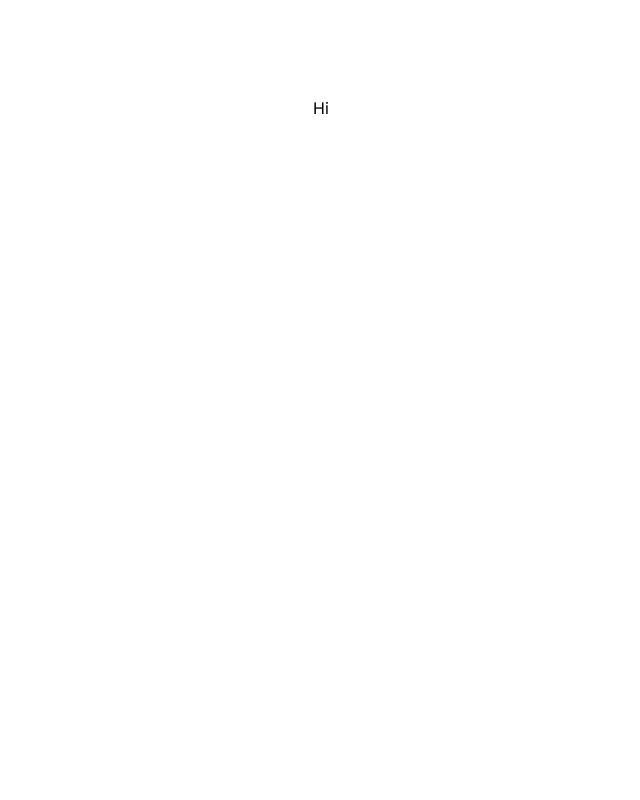
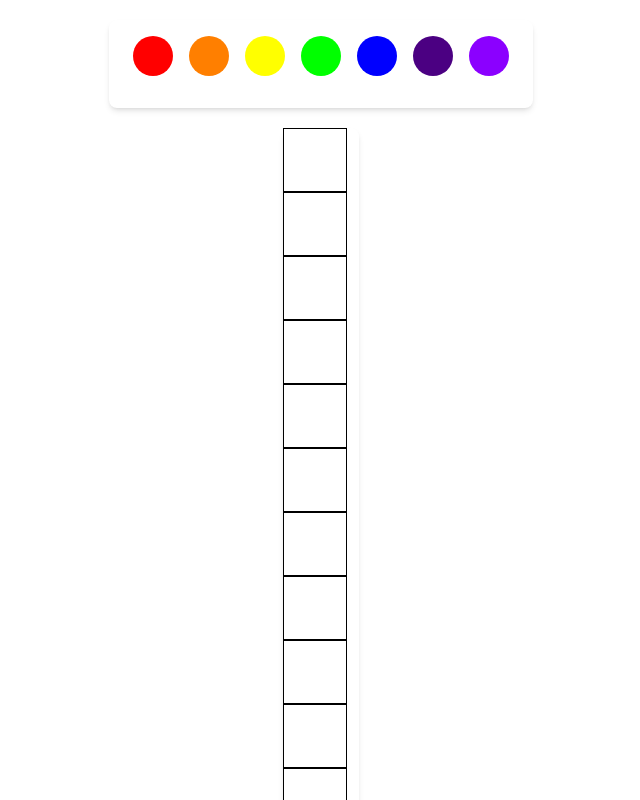
Before and after one commit to anindosarker/pixel-art, a Next.js app: page / in a window 1280 px wide. Shown: the top 800 px of the page, without its empty margins (319-959 px from the left). Built offline with nearby package versions, Linux system fonts and the light colour scheme.

Commit message:
initial ui

```diff
--- /dev/null
+++ b/app/components/Canvas.tsx
@@ -0,0 +1,19 @@
+'use client';
+import React, { useState } from "react";
+import DrawingBoard from "./DrawingBoard";
+import ColorSelection from "./ColorSelection";
+
+export default function Canvas() {
+  const [selectedColor, setSelectedColor] = useState("");
+
+  const handleColorSelect = (color: string) => {
+    setSelectedColor(color);
+  };
+
+  return (
+    <div>
+      <ColorSelection />
+      <DrawingBoard />
+    </div>
+  );
+}
--- /dev/null
+++ b/app/components/ColorSelection.tsx
@@ -0,0 +1,34 @@
+'use client';
+import React from "react";
+
+export default function ColorSelection() {
+  const rainbowColors = [
+    "#FF0000",
+    "#FF7F00",
+    "#FFFF00",
+    "#00FF00",
+    "#0000FF",
+    "#4B0082",
+    "#8B00FF",
+  ];
+
+  const handleColorClick = (color: string) => {
+    // Handle the color selection logic here
+    console.log(`Selected color: ${color}`);
+  };
+
+  return (
+    <div className="p-4 max-w-md mx-auto bg-white rounded-lg shadow-md mb-5">
+      <div className="flex justify-center mb-4">
+        {rainbowColors.map((color, index) => (
+          <div
+            key={index}
+            className="w-10 h-10 rounded-full mx-2 cursor-pointer"
+            style={{ backgroundColor: color }}
+            onClick={() => handleColorClick(color)}
+          ></div>
+        ))}
+      </div>
+    </div>
+  );
+}
--- /dev/null
+++ b/app/components/DrawingBoard.tsx
@@ -0,0 +1,60 @@
+'use client'
+import React, { useState } from "react";
+import ColorSelection from "./ColorSelection";
+
+export default function DrawingBoard() {
+  const gridSize: number = 10;
+  const [selectedDivs, setSelectedDivs] = useState<
+    { row: number; col: number }[]
+  >([]);
+
+  const handleDivClick = (row: number, col: number) => {
+    const newSelectedDivs = [...selectedDivs, { row, col }];
+    setSelectedDivs(newSelectedDivs);
+  };
+
+  const handleFinishClick = () => {
+    const coloredIndexes = selectedDivs.map(
+      (div) => `(${div.row}, ${div.col})`
+    );
+    console.log(coloredIndexes);
+  };
+
+  const gridItems: JSX.Element[] = [];
+
+  for (let row = 0; row < gridSize; row++) {
+    for (let col = 0; col < gridSize; col++) {
+      const isSelected: boolean = selectedDivs.some(
+        (div) => div.row === row && div.col === col
+      );
+      const divStyle: React.CSSProperties = isSelected
+        ? { backgroundColor: "red" }
+        : {};
+
+      gridItems.push(
+        <div
+          key={`${row}-${col}`}
+          className="h-16 w-16 bg-white border border-black"
+          style={divStyle}
+          onClick={() => handleDivClick(row, col)}
+        ></div>
+      );
+    }
+  }
+
+  return (
+    <div className="flex flex-col">
+      <div className="mx-auto bg-white rounded-lg shadow-md">
+        <div className={`grid grid-cols-${gridSize} grid-rows-${gridSize}`}>
+          {gridItems}
+        </div>
+        <button
+          className="mt-4 px-4 py-2 bg-blue-500 text-white rounded hover:bg-blue-600"
+          onClick={handleFinishClick}
+        >
+          Finish
+        </button>
+      </div>
+    </div>
+  );
+}
--- a/app/page.tsx
+++ b/app/page.tsx
@@ -1,9 +1,11 @@
 import Image from 'next/image'
+import DrawingBoard from './components/DrawingBoard'
+import Canvas from './components/Canvas'
 
 export default function Home() {
   return (
-    <div className="flex min-h-screen flex-col items-center justify-between p-24">
-      Hi
+    <div className="flex items-center justify-center p-5">
+      <Canvas/>
     </div>
   )
 }
```
